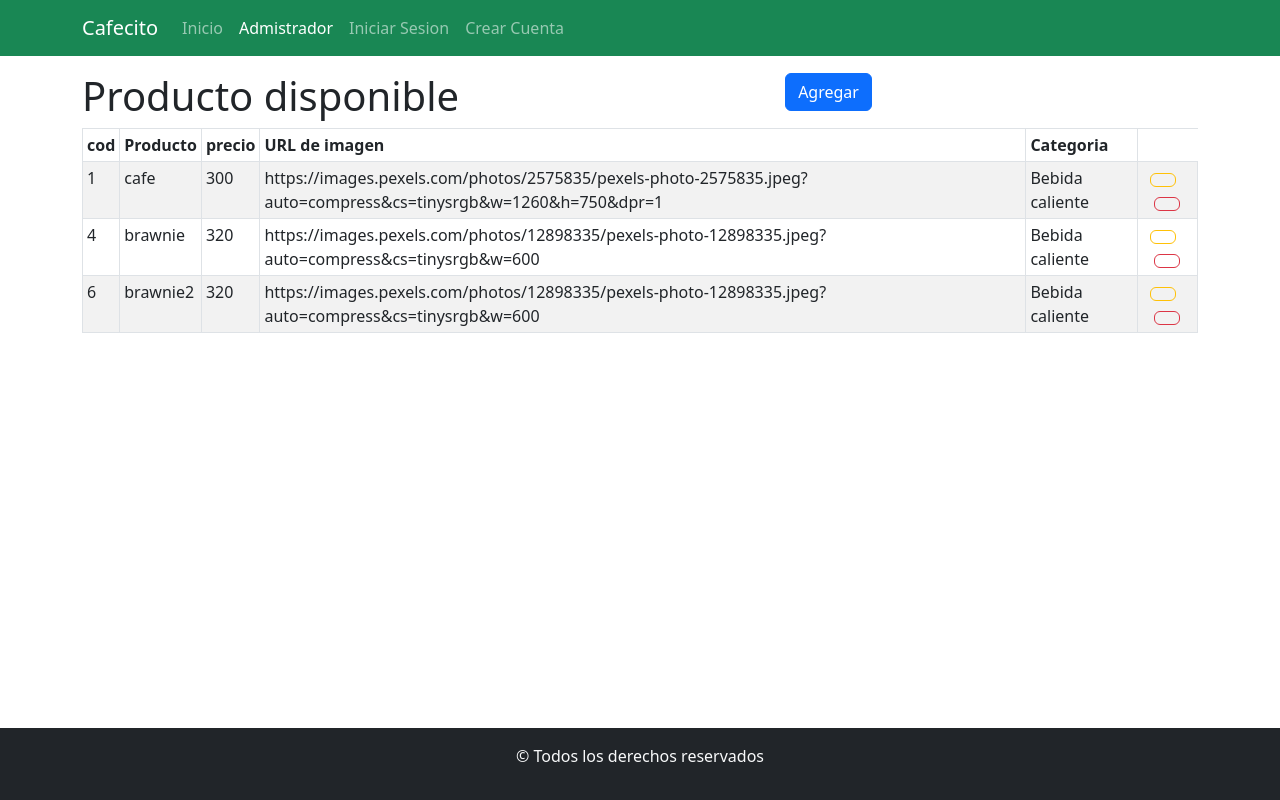
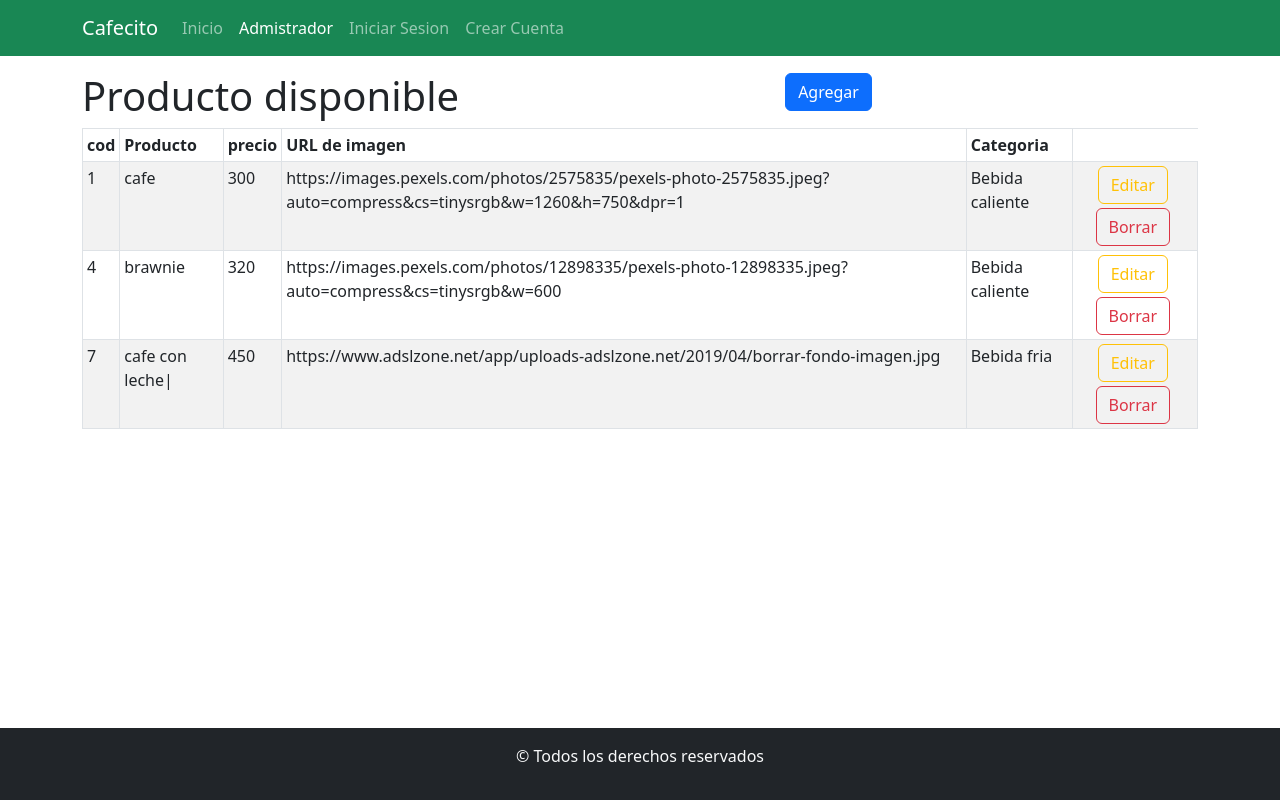
Before and after one commit to Yessi48206/Proyecto-cafecito, a React (Create React App) app: page /administrar in a window 1280 px wide. Built offline with nearby package versions, Linux system fonts and the light colour scheme; data requests are answered from the project's data file.

Commit message:
cambiamos los botones y agregamos algunos msj

```diff
--- a/db.json
+++ b/db.json
@@ -15,11 +15,11 @@
       "id": 4
     },
     {
-      "nombreProducto": "brawnie2",
-      "precio": 320,
-      "categoria": "Bebida caliente",
-      "imagen": "https://images.pexels.com/photos/12898335/pexels-photo-12898335.jpeg?auto=compress&cs=tinysrgb&w=600",
-      "id": 6
+      "nombreProducto": "cafe con leche|",
+      "precio": "450",
+      "imagen": "https://www.adslzone.net/app/uploads-adslzone.net/2019/04/borrar-fondo-imagen.jpg",
+      "categoria": "Bebida fria",
+      "id": 7
     }
   ],
   "usuario": []
--- a/src/componente/views/helpers/queries.js
+++ b/src/componente/views/helpers/queries.js
@@ -41,7 +41,7 @@ try {
 
 export const borrarProductoAPI= async(id)=>{
 
-    //peticion post para crear producto
+    //peticion delete para crear producto
 try {
 
     const respuesta= await fetch(URL+'/'+ id , {
@@ -61,7 +61,7 @@ try {
     //console.log(URL);
     const respuesta= await fetch(URL+'/'+id);
     const producto={
-        dato:await respuestas.json(),
+        dato:await respuesta.json(),
         status: respuesta.status
     }
     return producto;
--- a/src/componente/views/producto/EditarProducto.jsx
+++ b/src/componente/views/producto/EditarProducto.jsx
@@ -5,6 +5,7 @@ import { useParams } from "react-router-dom";
 import {obtenerUnProductoAPI} from "../helpers/queries.js"
 const EditarProducto = () => {
 
+  //aqui traemo el parametro de ruta
   const {id}= useParams();
   const {
     register,
@@ -22,6 +23,7 @@ useEffect(()=>{
   obtenerUnProductoAPI(id).then((respuesta)=>{
     if(respuesta.status === 200){
       console.log(respuesta);
+      //cargar los datos al formulario
       setValue('nombreProducto',respuesta.dato.nombreProducto);
       setValue('precio',respuesta.dato.precio);
       setValue('imagen',respuesta.dato.imagen);
--- a/src/componente/views/producto/ItemProducto.jsx
+++ b/src/componente/views/producto/ItemProducto.jsx
@@ -36,11 +36,11 @@ const ItemProducto = ({producto,setProducto}) => {
             <td>{producto.imagen}</td>
             <td>{producto.categoria}</td>
             <td className='text-center'>
-                <Link className='btn btn-outline-warning me-2'  to={`/administrar/editar/${producto.id} `}>
-                    <i className='bi bi-arrow-clockwise text-warning'></i>
+                <Link className='btn btn-outline-warning me-1'  to={`/administrar/editar/${producto.id} `}>
+                   Editar
                 </Link>
-                <Button variant='outline-danger' onClick={borrarProducto}>
-                    <i className='bi bi-x-lg text-dark'></i>
+                <Button variant='outline-danger me-1 mt-1' onClick={borrarProducto}>
+                    Borrar
                 </Button>
             </td>
         </tr>
```
